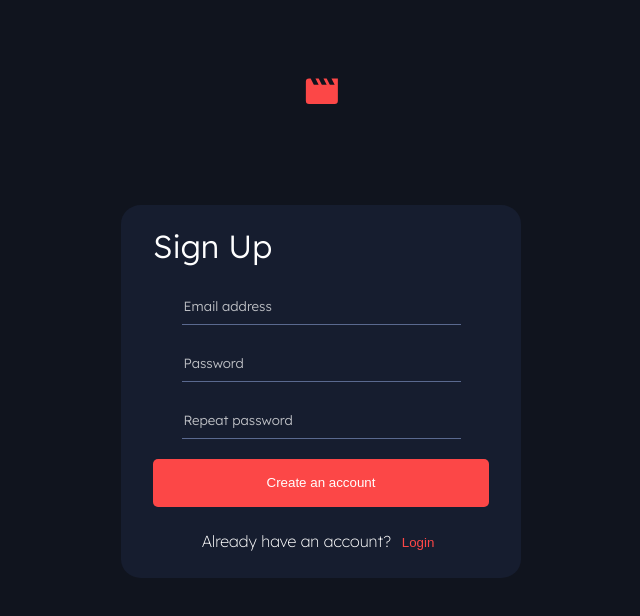
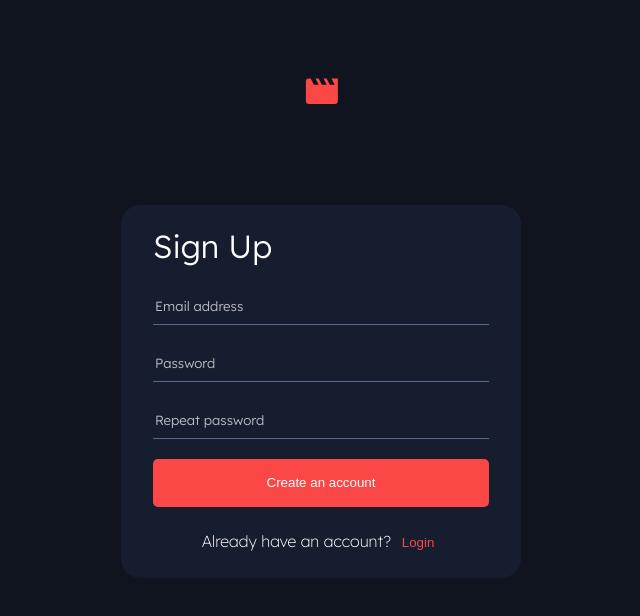
Before and after one commit to esther-ofosu/entertainment-app, an Angular app: page /signup in a window 1280 px wide. Shown: the top 616 px of the page, without its empty margins (319-959 px from the left). Built offline with nearby package versions, Linux system fonts and the light colour scheme.

Commit message:
input outline correction

```diff
--- a/src/app/sign-up/sign-up.component.css
+++ b/src/app/sign-up/sign-up.component.css
@@ -77,7 +77,7 @@ h1 {
   border: none;
   /* background-color: var(--backgroundColor); */
   border-bottom: 1px solid var(--blueGray);
-  width: 279px;
+  width: 336px;
   height: 37px;
   color: white;
   font-family: "Lexend-Light";
```
